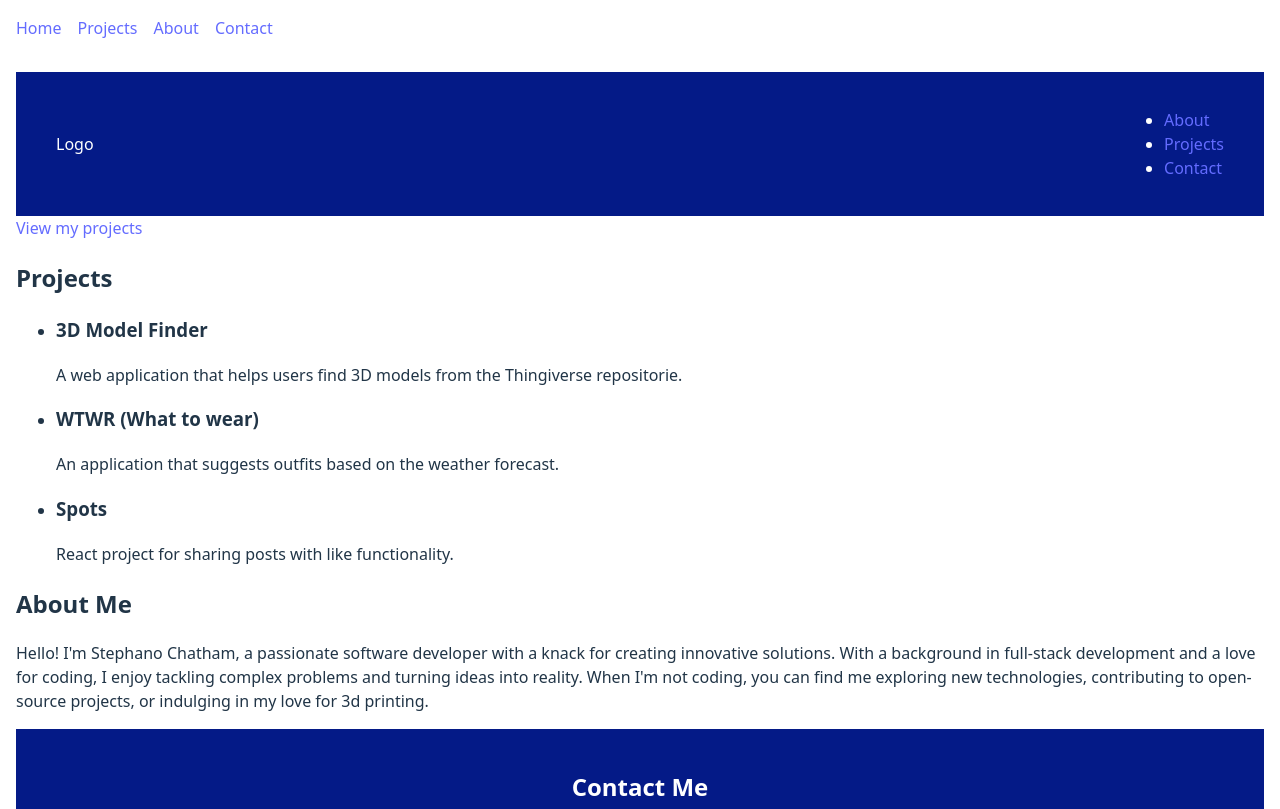
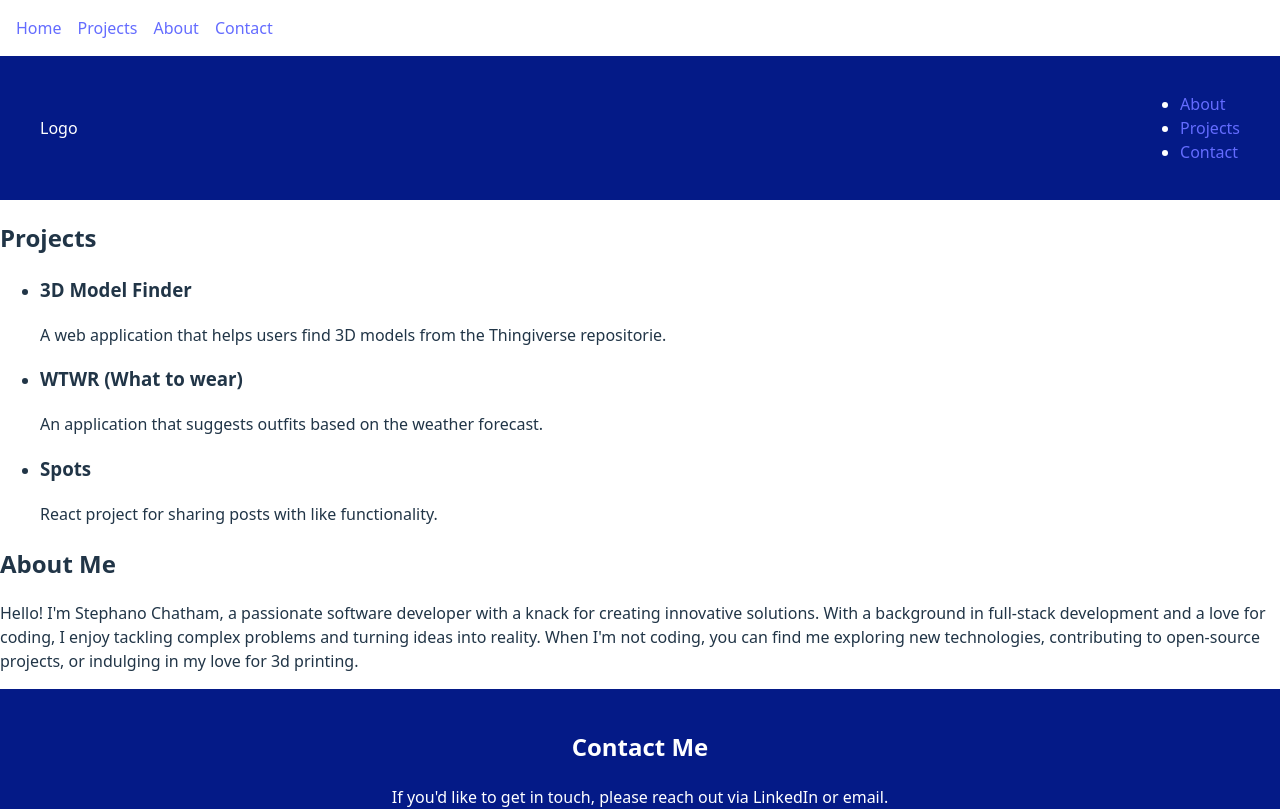
Before and after one commit to ChatCustoms/Portfolio_website, a React (Vite) app: page / in a window 1280 px wide. Shown: the top 809 px of the page. Built offline with nearby package versions, Linux system fonts and the light colour scheme.

Commit message:
feat(home): convert Home to hero + highlights layout

```diff
--- a/src/pages/Home.tsx
+++ b/src/pages/Home.tsx
@@ -1,21 +1,22 @@
 // src/pages/Home.tsx
-// @ts-expect-error - importing JSX without types for now
-import Header from "../sections/header/Header.jsx";
+// Keep the hero in Header; switch to "highlight" components on Home
+// (We’ll add those in step 2.)
 // @ts-expect-error
-import Projects from "../sections/projects/Projects.jsx";
+import Header from "../sections/header/Header";
 // @ts-expect-error
-import About from "../sections/about/About.jsx";
+import FeaturedProjects from "../sections/projects/Projects";
 // @ts-expect-error
-import Contact from "../sections/contact/Contact.jsx";
+import AboutSnippet from "../sections/about/About";
+// @ts-expect-error
+import ContactCTA from "../sections/contact/Contact";
 
 export default function Home() {
   return (
-    <main style={{ padding: "1rem" }}>
+    <main>
       <Header />
-      <a href="/projects">View my projects</a>
-      <Projects />
-      <About />
-      <Contact />
+      <FeaturedProjects />
+      <AboutSnippet />
+      <ContactCTA />
     </main>
   );
 }
```
